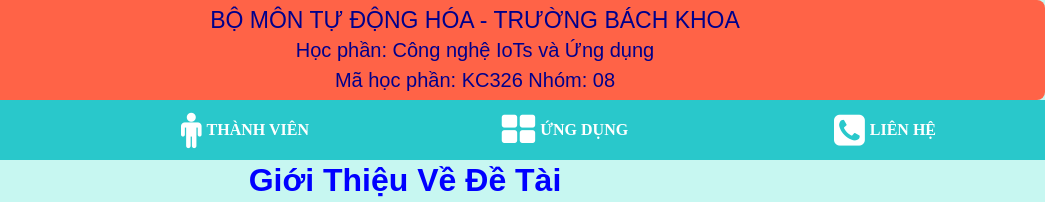
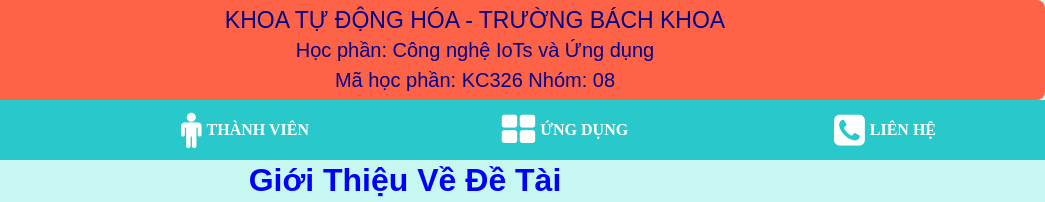
Before and after one commit to IoTs-nhom08/Traffic_Project, a plain HTML site: page gtdetai.html in a window 1280 px wide. Shown: the top 202 px of the page, 235-1280 px from the left. Drawn offline with Linux system fonts and the light colour scheme.

Commit message:
Update gtdetai.html

```diff
--- a/gtdetai.html
+++ b/gtdetai.html
@@ -25,7 +25,7 @@
                 <a href="https://www.ctu.edu.vn/"><img src="logoctu.png" alt="Logo" width="100" height="100"></a>
             </div>
             <a href="https://www.ctu.edu.vn/" target="_blank">
-                <p style="font-size: 23px;">BỘ MÔN TỰ ĐỘNG HÓA - TRƯỜNG BÁCH KHOA</p>
+                <p style="font-size: 23px;">KHOA TỰ ĐỘNG HÓA - TRƯỜNG BÁCH KHOA</p>
                 <p>Học phần: Công nghệ IoTs và Ứng dụng </p>
                 <p>Mã học phần: KC326 Nhóm: 08 </p>
             </a>
```
